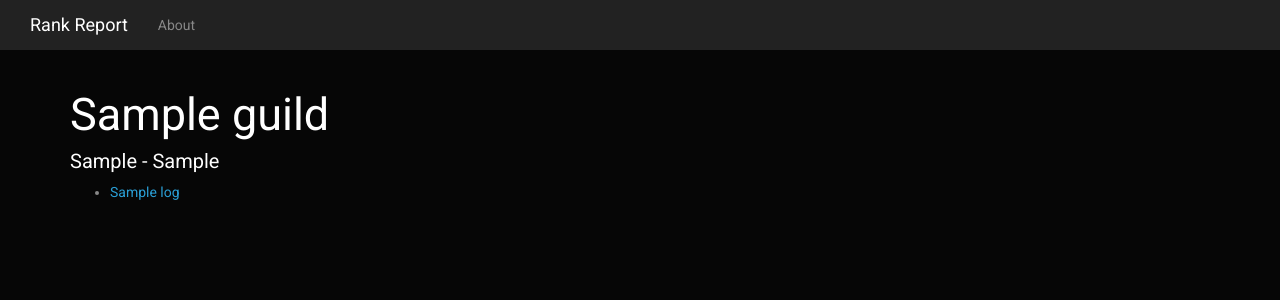
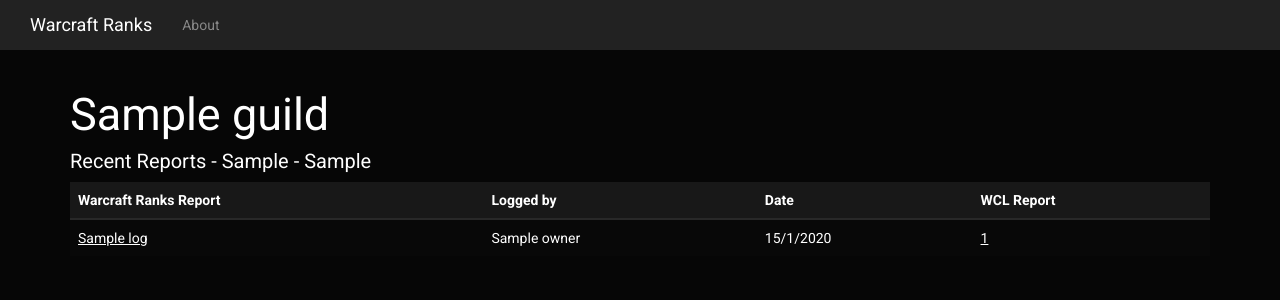
Before and after one commit to torypayne/WCLranks, a Flask app: template templates/guild_list.html in a window 1280 px wide. Shown: the top 300 px of the page. Run offline with Flask 2, Linux system fonts and the light colour scheme; the template is opened without the code that fills it: most values are stand-ins (such as "Sample title", 1, 10 or a date in 2020); some libraries are stand-ins or nearby versions.

Commit message:
Updated guild list page

```diff
--- a/app.py
+++ b/app.py
@@ -82,7 +82,7 @@
 	if model.is_empty(redis_guild) == True:
 		guild = model.logs_new_guild(guild_name, guild_server, guild_region)
 	else:
-		print redis_guild
+		# print redis_guild
 		guild = {}
 		guild["guild_name"] = redis_guild["guild_name"]
 		guild["guild_server"] = redis_guild["guild_server"]
--- a/model.py
+++ b/model.py
@@ -44,7 +44,7 @@
 	rankings["guild"]["speed"]["duration"] = {}
 	for kill in kills:
 		r=requests.get(kill["url"])
-		print kill["url"]
+		# print kill["url"]
 		soup = BeautifulSoup(r.text, "html5lib")
 		data = dps_rankings(soup, rankings, kill["boss_id"])
 		data = hps_rankings(soup, rankings, kill["boss_id"])
--- a/templates/guild_list.html
+++ b/templates/guild_list.html
@@ -1,6 +1,6 @@
 <!DOCTYPE html>
 <html lang="en"><head>
-<title>Rank Report - Get all the ranks from your Warcraft Logs Reports</title>
+<title>Warcraft Ranks - Get all the ranks from your Warcraft Logs Reports</title>
 <link rel="stylesheet" href="static/css/cyborg.bootstrap.min.css">
 <link rel="shortcut icon" href="static/favicon.ico">
 <link rel="stylesheet" href="static/css/main.css">
@@ -15,7 +15,7 @@
                       <span class="icon-bar"></span>
                       <span class="icon-bar"></span>
                     </button>
-                    <a class="navbar-brand" href="/">Rank Report</a>
+                    <a class="navbar-brand" href="/">Warcraft Ranks</a>
                   </div>
                     <ul class="nav navbar-nav">
                     <ul class="nav navbar-nav navbar-right">
@@ -26,15 +26,36 @@
 <br>
 <div class="container">
 <h2>{{guild["guild_name"]}}</h2>
-<h5>{{guild["guild_server"]}} - {{guild["guild_region"]}}</h5>
-<p>
-<ul>
-{% for log in guild["logs"][::-1] %}
-<li>
-  <a href="/report?report={{log['log_id']}}">{{log['title']}}</a>
-</li>
-{% endfor %}
-</ul>
+<h5>Recent Reports - {{guild["guild_server"]}} - {{guild["guild_region"]}}</h5>
+<div class="component">
+              <table class="table table-striped table-hover sortable">
+                <thead>
+                  <tr>
+                    <th>Warcraft Ranks Report</th>
+                    <th>Logged by</th>
+                    <th>Date</th>
+                    <th>WCL Report</th>
+                  </tr>
+                </thead>
+                <tbody>
+              {% for log in guild["logs"][::-1] %}
+                  <tr>
+                    <td><a href="/report?report={{log['log_id']}}">{{log['title']}}</a></td>
+                    <td>{{log['owner']}}</td>
+                      <td>
+                        {% if guild["region"] == US %}
+                        {{log['date'].month}}/{{log['date'].day}}/{{log['date'].year}}
+                        {% else %}
+                        {{log['date'].day}}/{{log['date'].month}}/{{log['date'].year}}
+                        {% endif %}
+                      </td>
+                      <td><a href="https://www.warcraftlogs.com/reports/{{log['log_id']}}">{{log['log_id']}}</a>
+                  </tr>
+                  {% endfor %}
+                </tbody>
+              </table>
+          </div>
+
 </div>
 
 
@@ -42,6 +63,8 @@
 
  <script src="https://ajax.googleapis.com/ajax/libs/jquery/1.11.2/jquery.min.js"></script>
  <script src="https://maxcdn.bootstrapcdn.com/bootstrap/3.3.5/js/bootstrap.min.js"></script>
+ <script src="static/js/sorttable.js"></script>
+
 <script src="static/js/spin.min.js"></script>
 <script src="static/js/ladda.min.js"></script>
 <!-- Latest compiled and minified JavaScript -->
```
